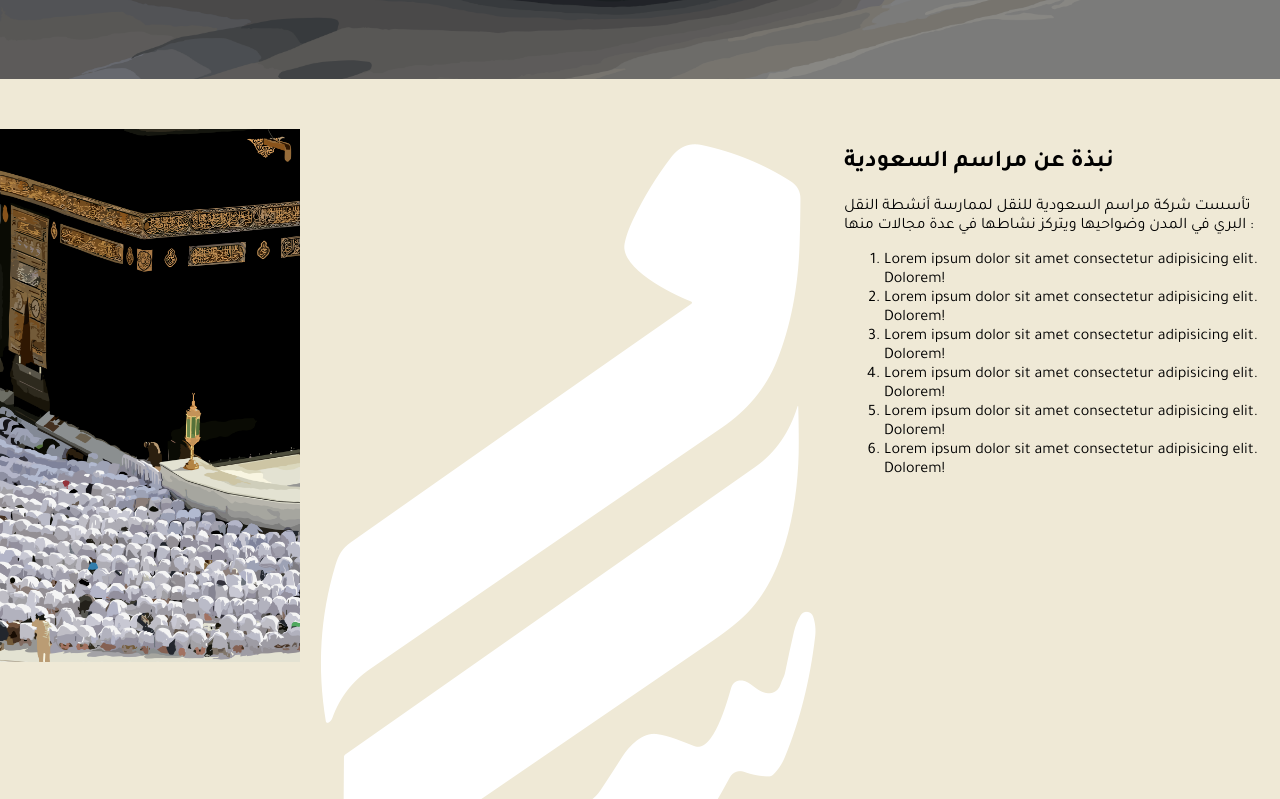
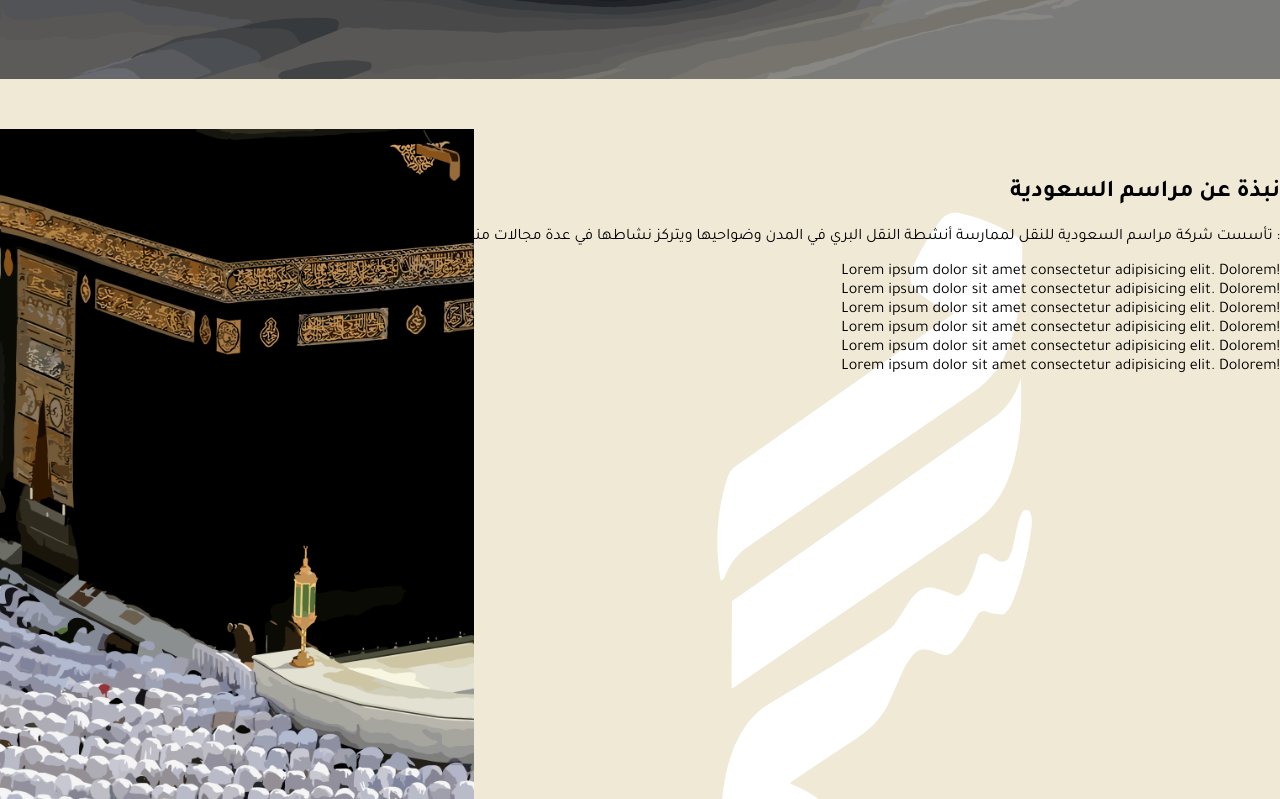
Before and after one commit to Taha-Alawa/marasim-saudi, a React (Vite) app: page / in a window 1280 px wide. Shown: the part 721-1520 px from the top of the page. Built offline with nearby package versions, Linux system fonts and the light colour scheme.

Commit message:
small-update

```diff
--- a/src/pages/Home.jsx
+++ b/src/pages/Home.jsx
@@ -23,14 +23,14 @@ const Home = () => {
             }}
             className="info">
             <h2>مراسم السعودية</h2>
-            <p> شركة نقل فاخرة تفخر بتقديم خدمات مميزة لحجاج ومعتمرين والسياح في جميع أنحاء المملكة العربية السعودية. نهتم بتقديم تجربة فريدة ومريحة لزوار بيت الله الحرام وللسياح، حيث يكون الأمان والراحة هما الأساسيان في جميع جوانب خدماتنا</p>
+            <p> شركة نقل تفخر بتقديم خدمات متميزة لعملائها. نهتم بتقديم تجربة فريدة ومريحة لزوار بيت الله الحرام والمسجد النبوي وتقديم برامج سياحية لمختلف الزوار في جميع أنحاء المملكة العربية السعودية، حيث يكون الأمان والراحة هما الأساسيان في جميع جوانب خدماتنا</p>
           </motion.div>
           <Link to="buses" className="hero-btn">استكشف حافلاتنا</Link>
         </div>
       </section>
       <section className="information">
         <img src={ka3ba} className="ka3ba" />
-        <img src={transperntLogo} alt="" />
+        <img src={transperntLogo} className="logo-desgin" />
         <div>
           <h2>نبذة عن مراسم السعودية</h2>
           <p>تأسست شركة مراسم السعودية للنقل لممارسة أنشطة النقل البري في
--- a/src/style.scss
+++ b/src/style.scss
@@ -117,10 +117,28 @@ header {
 .information {
   display: flex;
   margin-top: 50px;
+  position: relative;
 
   .ka3ba {
-    width: 300px;
+    width: 37%;
+    max-height: 900px;
+  }
+
+  .logo-desgin {
+    width: 27%;
     height: 100%;
+    z-index: 1;
+    margin: auto;
+  }
+
+  div {
+    width: 80%;
+    z-index: 3;
+    position: absolute;
+    right: 0;
+    top: 30px;
+    height: 300px;
+    text-align: right;
   }
 }
 
```
